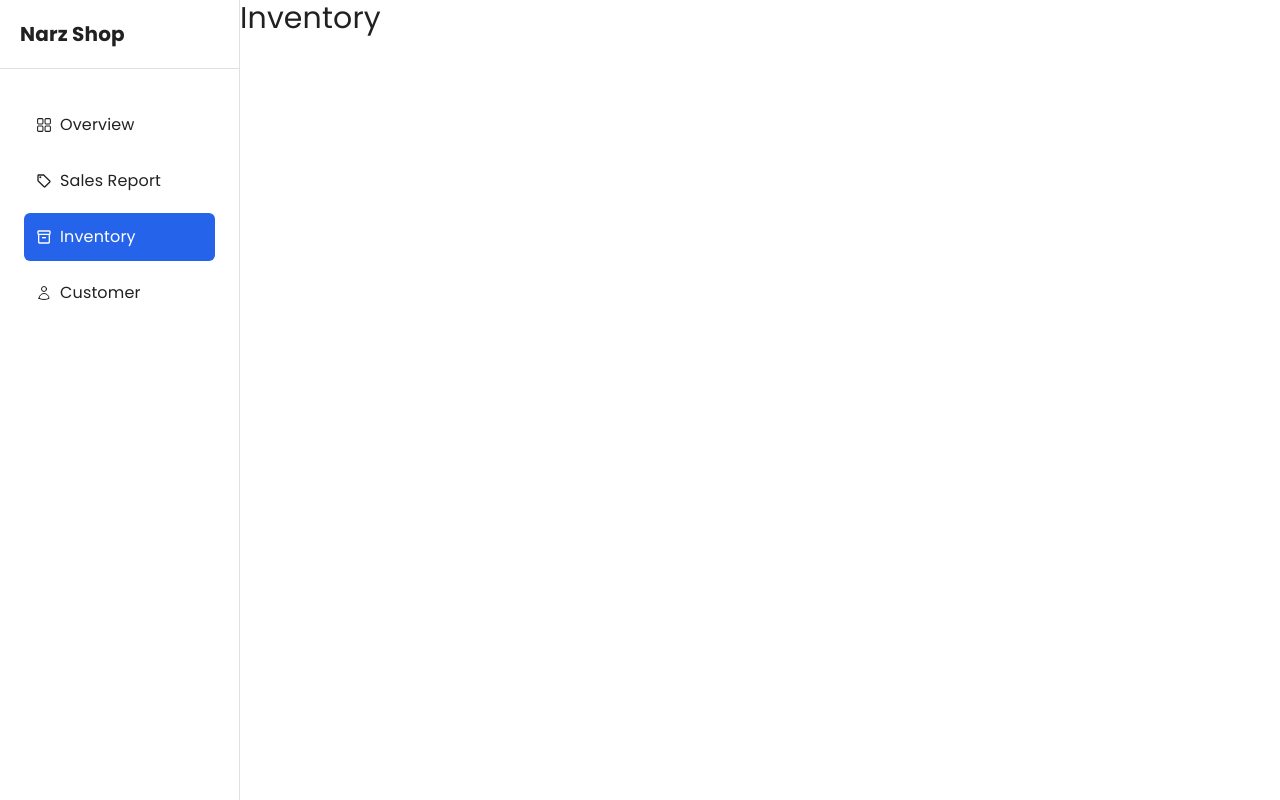
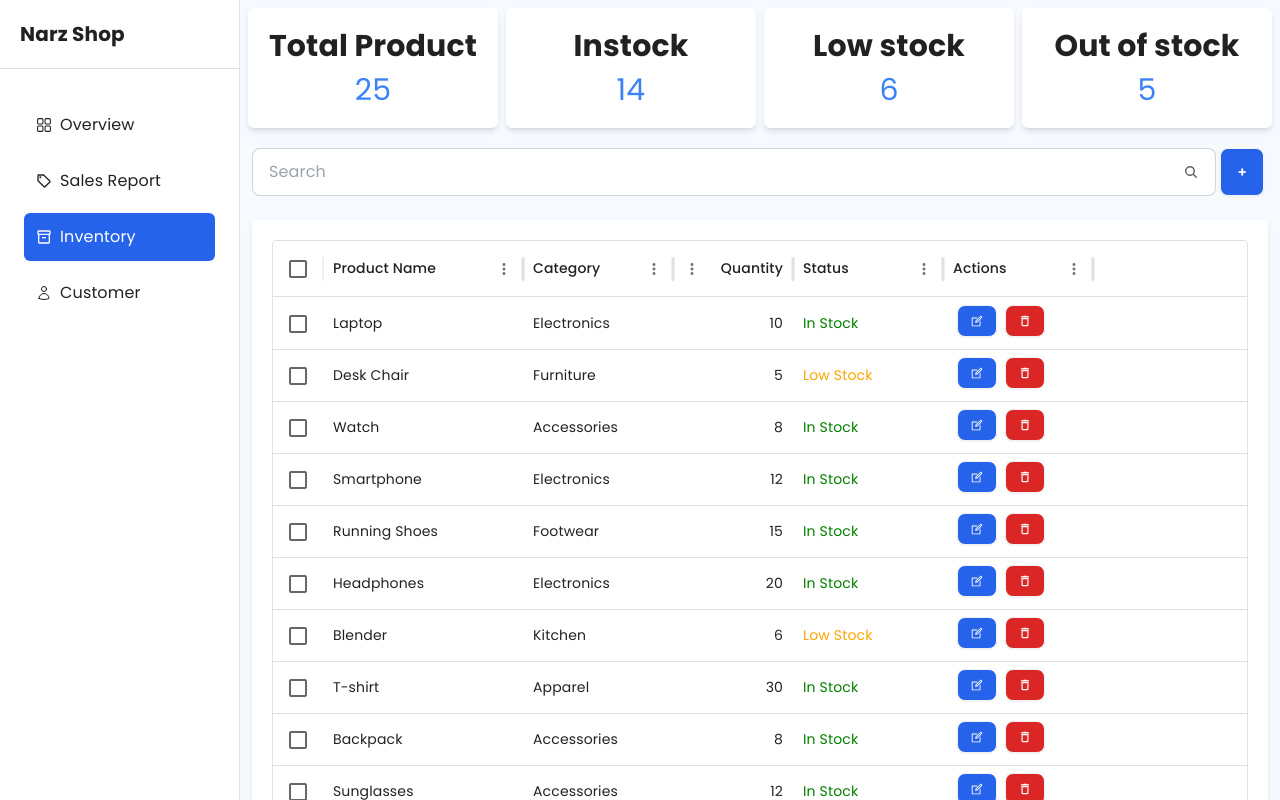
Before and after one commit to Nrcdev751/E-commerce-Dashboard, a React (Vite) app: page /Inventory in a window 1280 px wide. Shown: the top 800 px of the page. Built offline with nearby package versions, Linux system fonts and the light colour scheme.

Commit message:
add Inventory Page

```diff
--- /dev/null
+++ b/src/Data/Product.jsx
@@ -0,0 +1,80 @@
+import * as React from 'react';
+import { DataGrid } from '@mui/x-data-grid';
+import Button from '@mui/material/Button';
+
+import { LiaEdit } from "react-icons/lia";
+import { MdOutlineDelete } from "react-icons/md";
+
+
+const columns = [
+  { field: 'productName', headerName: 'Product Name', width: 200 },
+  { field: 'category', headerName: 'Category', width: 150 },
+  { field: 'quantity', headerName: 'Quantity', type: 'number', width: 120 },
+  {
+    field: 'status',
+    headerName: 'Status',
+    width: 150,
+    renderCell: (params) => (
+      <div style={{
+        color: params.value === 'In Stock' ? 'green' :
+               params.value === 'Low Stock' ? 'orange' : 'red'
+      }}>
+        {params.value}
+      </div>
+    )
+  },
+  {
+    field: 'actions',
+    headerName: 'Actions',
+    width: 150,
+    renderCell: (params) => (
+      <div>
+        <button className="btn btn-sm  text-white mx-1 bg-blue-600 hover:bg-blue-700 "><LiaEdit /></button>
+        <button className="btn btn-sm  text-white mx-1 bg-red-600 hover:bg-red-700 "><MdOutlineDelete /></button>
+      </div>
+    )
+  }
+];
+
+const rows = [
+    { id: 1, productName: 'Laptop', category: 'Electronics', quantity: 10, status: 'In Stock' },
+    { id: 2, productName: 'Desk Chair', category: 'Furniture', quantity: 5, status: 'Low Stock' },
+    { id: 3, productName: 'Watch', category: 'Accessories', quantity: 8, status: 'In Stock' },
+    { id: 4, productName: 'Smartphone', category: 'Electronics', quantity: 12, status: 'In Stock' },
+    { id: 5, productName: 'Running Shoes', category: 'Footwear', quantity: 15, status: 'In Stock' },
+    { id: 6, productName: 'Headphones', category: 'Electronics', quantity: 20, status: 'In Stock' },
+    { id: 7, productName: 'Blender', category: 'Kitchen', quantity: 6, status: 'Low Stock' },
+    { id: 8, productName: 'T-shirt', category: 'Apparel', quantity: 30, status: 'In Stock' },
+    { id: 9, productName: 'Backpack', category: 'Accessories', quantity: 8, status: 'In Stock' },
+    { id: 10, productName: 'Sunglasses', category: 'Accessories', quantity: 12, status: 'In Stock' },
+    { id: 11, productName: 'Desk Lamp', category: 'Home Decor', quantity: 20, status: 'In Stock' },
+    { id: 12, productName: 'Dining Table', category: 'Furniture', quantity: 3, status: 'Low Stock' },
+    { id: 13, productName: 'Camera', category: 'Electronics', quantity: 7, status: 'In Stock' },
+    { id: 14, productName: 'Hiking Boots', category: 'Footwear', quantity: 10, status: 'In Stock' },
+    { id: 15, productName: 'Coffee Maker', category: 'Kitchen', quantity: 4, status: 'Low Stock' },
+    { id: 16, productName: 'Microwave Oven', category: 'Kitchen', quantity: 6, status: 'In Stock' },
+    { id: 17, productName: 'Gaming Console', category: 'Electronics', quantity: 18, status: 'Out of Stock' },
+    { id: 18, productName: 'Printer', category: 'Office Supplies', quantity: 9, status: 'Out of Stock' },
+    { id: 19, productName: 'Running Shorts', category: 'Apparel', quantity: 25, status: 'Out of Stock' },
+    { id: 20, productName: 'Sweatshirt', category: 'Apparel', quantity: 15, status: 'Out of Stock' },
+    { id: 21, productName: 'Yoga Mat', category: 'Fitness', quantity: 12, status: 'Out of Stock' },
+    { id: 22, productName: 'Cookware Set', category: 'Kitchen', quantity: 5, status: 'Low Stock' },
+    { id: 23, productName: 'Camping Tent', category: 'Outdoor', quantity: 8, status: 'In Stock' },
+    { id: 24, productName: 'Bookshelf', category: 'Furniture', quantity: 2, status: 'Low Stock' },
+    { id: 25, productName: 'Wall Clock', category: 'Home Decor', quantity: 10, status: 'In Stock' },
+];
+
+
+
+export default function Product() {
+  return (
+    <div style={{ height: '100%', width: '100%' }}>
+      <DataGrid
+        rows={rows}
+        columns={columns}
+        pageSize={10}
+        checkboxSelection
+      />
+    </div>
+  );
+}
--- a/src/Data/ProductSales.jsx
+++ b/src/Data/ProductSales.jsx
@@ -34,7 +34,7 @@ const rows = [
   { id: 15, rank: 15, productName: 'Desk Lamp', category: 'Home Decor', salesAmount: 7500, date: '2024-04-29', quantity: 15, price: 500 },
 ];
 
-export default function TopProductSale() {
+export default function ProductSale() {
   return (
     <div style={{ height: '100%', width: '100%' }}>
       <DataGrid
--- a/src/Inventory.jsx
+++ b/src/Inventory.jsx
@@ -21,6 +21,7 @@ import MailIcon from '@mui/icons-material/Mail';
 
 
 import Sidemenu from './Sidemenu';
+import Product from './Data/Product';
 
 const drawerWidth = 240;
 
@@ -115,9 +116,51 @@ export default function Inventory() {
         <Sidemenu />
 
       </Drawer>
-      <div className="content text-3xl">
-          Inventory
-      </div>
+      <section className="h-screen w-screen bg-blue-100/25">
+        <div className="content text-3xl ">
+              <div className="p-2 grid gap-2 grid-cols-4">
+                <div className="p-5 bg-white rounded-md shadow-md text-center bg-white">
+                  <div className="detail">
+                    <p className="font-bold">Total Product</p>
+                    <p className="mt-2 text-blue-500">25</p>
+                  </div>
+                </div>
+                <div className="p-5 bg-white rounded-md shadow-md text-center bg-white">
+                  <div className="detail">
+                    <p className="font-bold">Instock</p>
+                    <p className="mt-2 text-blue-500">14</p>
+                  </div>
+                </div>
+                <div className="p-5 bg-white rounded-md shadow-md text-center bg-white">
+                  <div className="detail">
+                    <p className="font-bold">Low stock</p>
+                    <p className="mt-2 text-blue-500">6</p>
+                  </div>
+                </div>
+                <div className="p-5 bg-white rounded-md shadow-md text-center bg-white">
+                  <div className="detail">
+                    <p className="font-bold">Out of stock</p>
+                    <p className="mt-2 text-blue-500">5</p>
+                  </div>
+                </div>
+
+
+
+              </div>
+              <div className="p-3 grid  gap-2 grid-cols-1">
+                  <div className="interact-menu flex">
+                    <label className="input input-bordered flex items-center w-full">
+                      <input type="text" className="grow" placeholder="Search" />
+                      <svg xmlns="http://www.w3.org/2000/svg" viewBox="0 0 16 16" fill="currentColor" className="w-4 h-4 opacity-70"><path fillRule="evenodd" d="M9.965 11.026a5 5 0 1 1 1.06-1.06l2.755 2.754a.75.75 0 1 1-1.06 1.06l-2.755-2.754ZM10.5 7a3.5 3.5 0 1 1-7 0 3.5 3.5 0 0 1 7 0Z" clipRule="evenodd" /></svg>
+                    </label>
+                    <button className="btn btn-md  text-white mx-1 bg-blue-600 hover:bg-blue-700 ">+</button>
+                  </div>
+                  <div className="p-5 bg-white my-4 rounded-md shadow-md text-center bg-white">
+                    <Product/>
+                  </div>
+              </div>
+        </div>
+    </section>
     </Box>
   );
 }
--- a/src/Overview.jsx
+++ b/src/Overview.jsx
@@ -121,7 +121,7 @@ export default function Overview() {
       </Drawer>
         <section className="h-screen w-screen bg-blue-100/25">
           <div className="content text-3xl">
-                <div className="p-3 grid gap-2 grid-cols-4">
+                <div className="p-3 grid gap-2 grid-cols-1 md:grid-cols-2 lg:grid-cols-4">
                   <div className="p-5 bg-white rounded-md shadow-md text-center bg-white">
                     <div className="detail">
                       <p className="font-bold">Total Sales</p>
@@ -149,7 +149,7 @@ export default function Overview() {
 
 
                 </div>
-                <div className="p-3 grid gap-2 grid-cols-2">
+                <div className="p-3 grid gap-2 grid-cols-1 md:grid-cols-2">
 
                   <div className="p-5 bg-white rounded-md shadow-md text-center bg-white">
                   <BarChart />
--- a/src/Sales.jsx
+++ b/src/Sales.jsx
@@ -115,9 +115,9 @@ export default function Sales() {
         <Sidemenu />
 
       </Drawer>
-      <div className="content text-3xl">
-      <section className="h-screen w-100 bg-blue-100/25">
-          <div className="content ">
+      <section className="h-screen w-screen bg-blue-100/25">
+
+          <div className="content text-3xl ">
                 <div className="p-2 grid gap-2 grid-cols-2">
                   <div className="p-5 bg-white rounded-md shadow-md text-center bg-white">
                     <div className="detail">
@@ -149,7 +149,6 @@ export default function Sales() {
 
           </div>
         </section>
-      </div>
     </Box>
   );
 }
```
